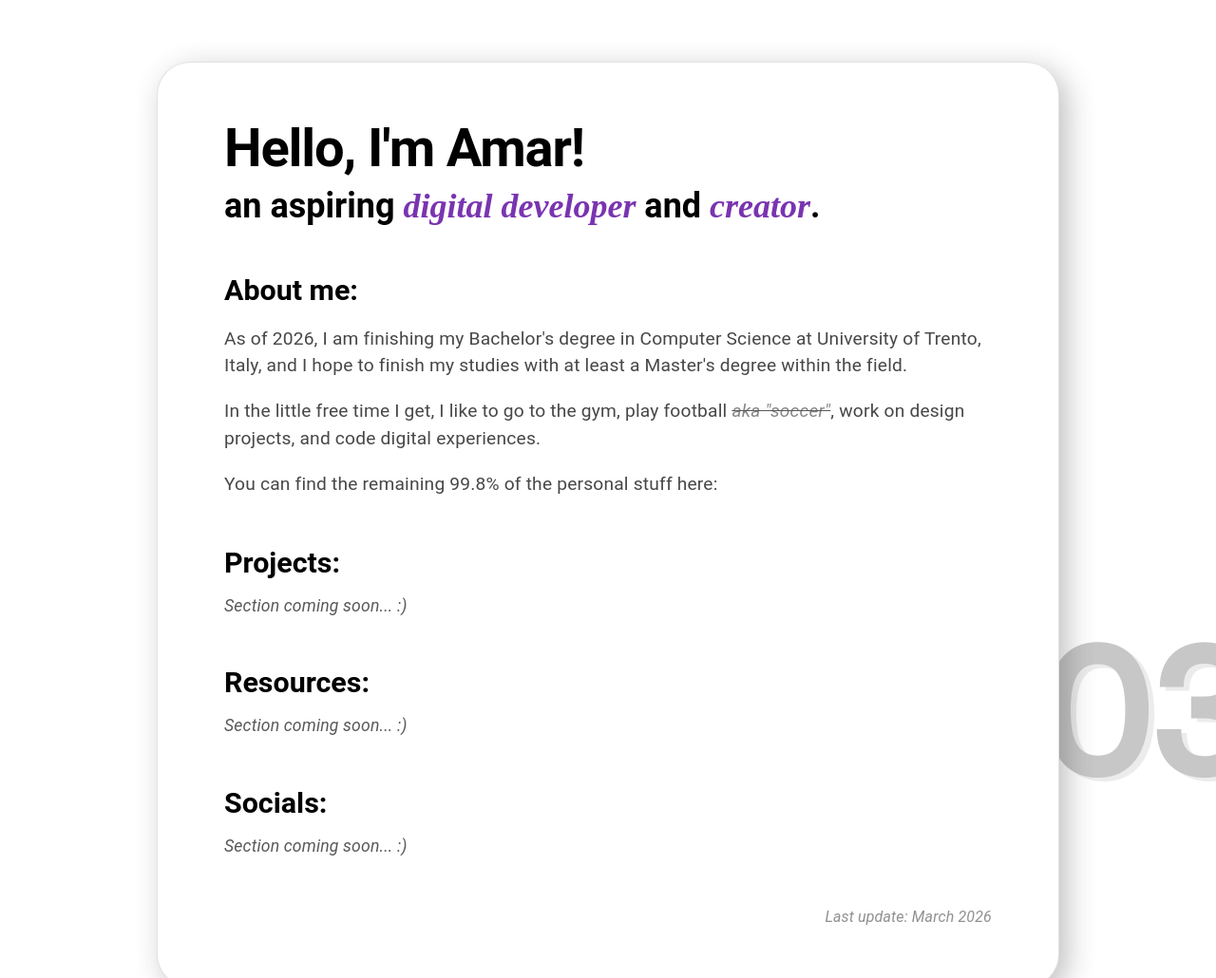
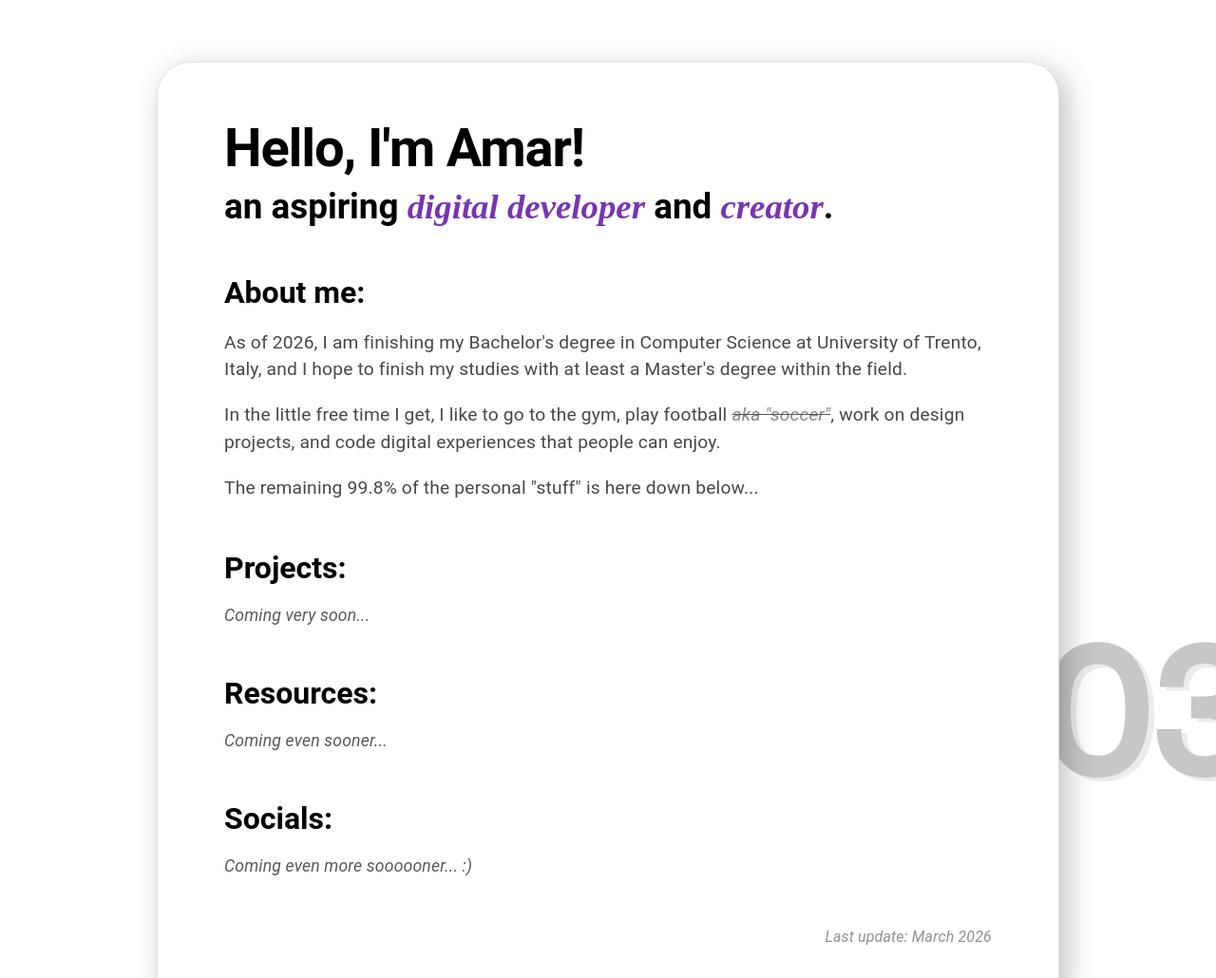
Before and after one commit to amarsdk03/amarsdk03.github.io, a plain HTML site: page index.html in a window 1280 px wide. Shown: the top 1030 px of the page at 95% size. Drawn offline with Linux system fonts and the light colour scheme.

```diff
--- a/index.html
+++ b/index.html
@@ -74,28 +74,28 @@
             </p>
             <p>
                 In the little free time I get, I like to go to the gym, play football <del>aka "soccer"</del>, work on design
-                projects, and code digital experiences.
+                projects, and code digital experiences that people can enjoy.
             </p>
             <p>
-                You can find the remaining 99.8% of the personal stuff here:
+                The remaining 99.8% of the personal "stuff" is here down below...
             </p>
             <h3 class="home-heading">
                 Projects:
             </h3>
-            <p style="margin-top: 10px; opacity: 0.9; font-size: 1.1rem;">
-                <i>Section coming soon... :)</i>
+            <p style="opacity: 0.9; font-size: 1.1rem;">
+                <i>Coming very soon...</i>
             </p>
             <h3 class="home-heading">
                 Resources:
             </h3>
-            <p style="margin-top: 10px; opacity: 0.9; font-size: 1.1rem;">
-                <i>Section coming soon... :)</i>
+            <p style="opacity: 0.9; font-size: 1.1rem;">
+                <i>Coming even sooner...</i>
             </p>
             <h3 class="home-heading">
                 Socials:
             </h3>
-            <p style="margin-top: 10px; opacity: 0.9; font-size: 1.1rem;">
-                <i>Section coming soon... :)</i>
+            <p style="opacity: 0.9; font-size: 1.1rem;">
+                <i>Coming even more soooooner... :)</i>
             </p>
             <p class="bottom-info">
                 Last update: March 2026
--- a/index_style.css
+++ b/index_style.css
@@ -78,7 +78,7 @@
 
 .main-content-container {
     z-index: 100;
-    padding: clamp(20px, 8vw, 65px) max(20px, 50% - var(--main-content-width) / 2);
+    padding: clamp(20px, 6vw, 65px) max(20px, 50% - var(--main-content-width) / 2);
 
     margin-bottom: min(10vw, 150px);
 }
@@ -112,7 +112,7 @@
 }
 
 .home-subtitle {
-    font-size: clamp(1.5rem, 4vw, 2.25rem);
+    font-size: clamp(1.5rem, 4vw, 2.3rem);
     font-weight: 700;
     line-height: 1 1.8;
 
@@ -136,7 +136,7 @@
     align-items: center;
     gap: 0.5rem;
 
-    font-size: clamp(1.5rem, 4vw, 1.9rem);
+    font-size: clamp(1.5rem, 4vw, 2rem);
     font-weight: 700;
 
     margin-top: min(8vw, 50px);
```
